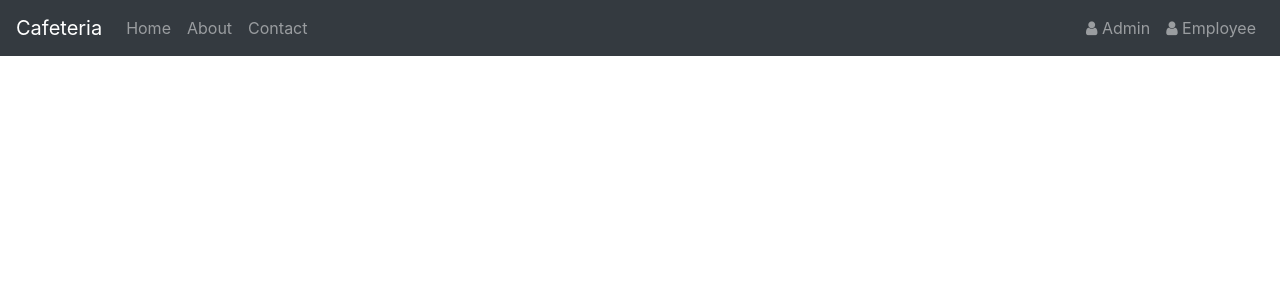
After one commit to codebreaker0810/Cafeteria-Management-System, a PHP site: page /header2.php in a window 1280 px wide. The commit adds this page. Shown: the top 300 px of the page. Run offline with PHP 8.4, Linux system fonts and the light colour scheme.

Commit message:
new file:   components/header2.php 	modified:   components/index.php 	deleted:    index.php

```diff
--- /dev/null
+++ b/components/header2.php
@@ -0,0 +1,53 @@
+<!DOCTYPE html>
+<html lang="en">
+<head>
+  <title>Bootstrap Example</title>
+  <meta charset="utf-8">
+  <meta name="viewport" content="width=device-width, initial-scale=1">
+  <link rel="stylesheet" href="https://maxcdn.bootstrapcdn.com/bootstrap/4.1.3/css/bootstrap.min.css">
+  <script src="https://ajax.googleapis.com/ajax/libs/jquery/3.3.1/jquery.min.js"></script>
+  <script src="https://cdnjs.cloudflare.com/ajax/libs/popper.js/1.14.3/umd/popper.min.js"></script>
+  <script src="https://maxcdn.bootstrapcdn.com/bootstrap/4.1.3/js/bootstrap.min.js"></script>
+  <link href="https://maxcdn.bootstrapcdn.com/font-awesome/4.7.0/css/font-awesome.min.css" rel="stylesheet">
+</head>
+<body>
+
+<nav class="navbar navbar-expand-sm bg-dark navbar-dark" >
+  <!-- Brand -->
+   <div class="navbar-header">
+      <a class="navbar-brand" href="#">Cafeteria</a>
+    </div>
+  <!-- Links -->
+  <ul class="navbar-nav mr-auto">
+    <li class="nav-item">
+      <a class="nav-link" href="index.php">Home</a>
+    </li>
+    <li class="nav-item">
+      <a class="nav-link" href="about.php">About</a>
+    </li>
+    <li class="nav-item">
+      <a class="nav-link" href="contact.php">Contact</a>
+    </li>
+    <!-- Dropdown
+    <li class="nav-item dropdown">
+      <a class="nav-link dropdown-toggle" href="#" id="navbardrop" data-toggle="dropdown">
+        Dropdown link
+      </a>
+      <div class="dropdown-menu">
+        <a class="dropdown-item" href="#">Link 1</a>
+        <a class="dropdown-item" href="#">Link 2</a>
+        <a class="dropdown-item" href="#">Link 3</a>
+      </div>
+    </li>-->
+
+  </ul>
+  <ul class="navbar-nav">
+    <li><a class="nav-link" href="../manager/login.php"><span class="fa fa-user"></span> Admin</a></li>
+    <li><a class="nav-link" href="../employee/login.php"><span class="fa fa-user"></span> Employee</a></li>
+
+  </ul>
+
+</nav>
+
+</body>
+</html>
--- a/index.php
+++ /dev/null
@@ -1,3 +0,0 @@
-<?php
-header('location:components');
-?>
```
Also changed, not shown: components/index.php (+13 -14 lines).
